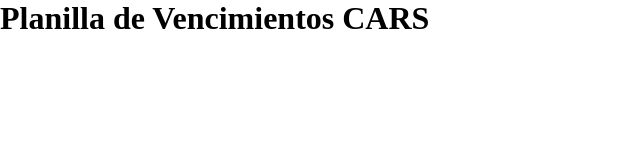
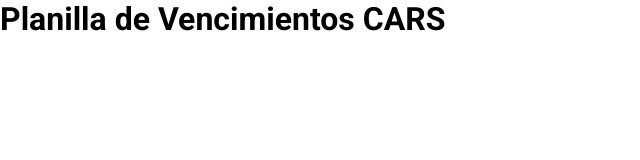
Before and after one commit to humbuck3r/cars-app, a plain HTML site: page index.html in a window 1280 px wide. Shown: the whole page, without its empty margins (0-640 px from the left). Drawn offline with Linux system fonts and the light colour scheme.

Commit message:
Agregamos fuente al titulo

```diff
--- a/index.html
+++ b/index.html
@@ -13,6 +13,6 @@
 <body>
 
 </body>
-<h1>Planilla de Vencimientos CARS</h1>
+<h1 class="title">Planilla de Vencimientos CARS</h1>
 <script src="./functions.js"></script>
 </html>
--- a/style.css
+++ b/style.css
@@ -9,3 +9,7 @@
   --black: #000;
   --white: #fff;
 }
+.title {
+    font-family: 'Roboto', sans-serif;
+    font-weight: 700 bold;
+}
```
